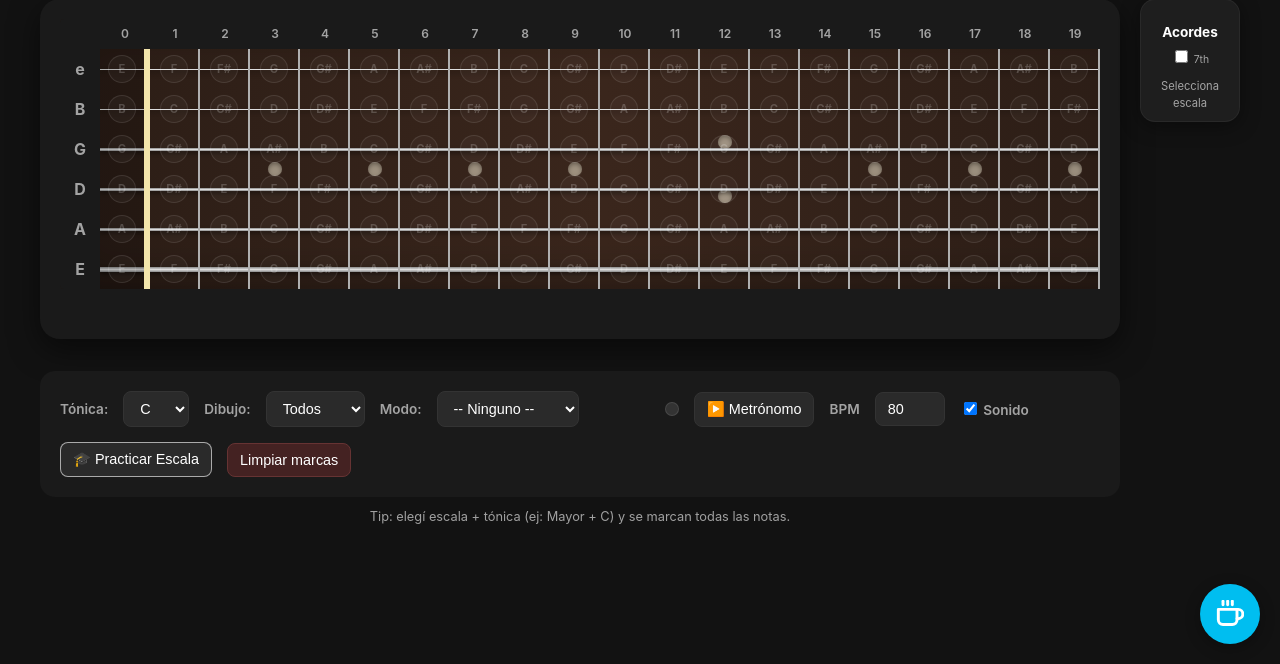
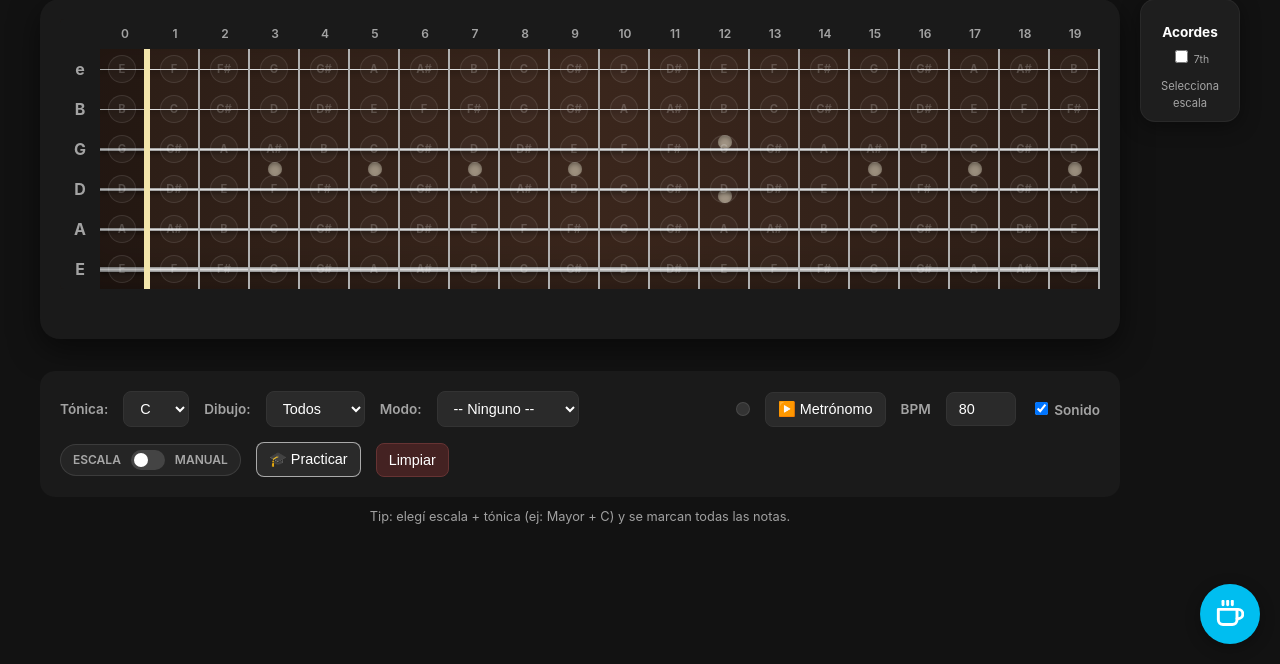
Before and after one commit to NachoGiam/escalasmusicales, a Flask app: page / in a window 1280 px wide. Shown: the part 136-800 px from the top of the page. Run offline with Flask 3, Linux system fonts and the light colour scheme.

Commit message:
Implementar selector de modo de práctica (Escala/Manual) y corregir orden de reproducción melódica

```diff
--- a/static/css/estilos.css
+++ b/static/css/estilos.css
@@ -791,6 +791,84 @@ button#clearBtn:hover {
 }
 
 /* Responsiveness */
+/* --- Practice Mode Toggle --- */
+.practice-mode-control {
+  display: flex;
+  align-items: center;
+  gap: 10px;
+  background: rgba(255, 255, 255, 0.05);
+  padding: 5px 12px;
+  border-radius: 20px;
+  border: 1px solid rgba(255, 255, 255, 0.1);
+}
+
+.mode-label {
+  font-size: 0.75rem;
+  color: var(--muted);
+  font-weight: 600;
+  text-transform: uppercase;
+}
+
+/* The switch - the box around the slider */
+.switch {
+  position: relative;
+  display: inline-block;
+  width: 34px;
+  height: 20px;
+}
+
+/* Hide default HTML checkbox */
+.switch input {
+  opacity: 0;
+  width: 0;
+  height: 0;
+}
+
+/* The slider */
+.slider {
+  position: absolute;
+  cursor: pointer;
+  top: 0;
+  left: 0;
+  right: 0;
+  bottom: 0;
+  background-color: #444;
+  transition: .4s;
+}
+
+.slider:before {
+  position: absolute;
+  content: "";
+  height: 14px;
+  width: 14px;
+  left: 3px;
+  bottom: 3px;
+  background-color: white;
+  transition: .4s;
+}
+
+input:checked+.slider {
+  background-color: #22c55e;
+  /* Green for manual mode */
+}
+
+input:focus+.slider {
+  box-shadow: 0 0 1px #22c55e;
+}
+
+input:checked+.slider:before {
+  transform: translateX(14px);
+}
+
+/* Rounded sliders */
+.slider.round {
+  border-radius: 20px;
+}
+
+.slider.round:before {
+  border-radius: 50%;
+}
+
 @media (max-width: 800px) {
   .main-layout {
     flex-direction: column;
--- a/static/js/script.js
+++ b/static/js/script.js
@@ -521,36 +521,57 @@ document.getElementById("practiceBtn").addEventListener("click", () => {
 function stopPractice() {
   clearInterval(practiceInterval);
   practiceRunning = false;
-  document.getElementById("practiceBtn").textContent = "🎓 Practicar Escala";
+  document.getElementById("practiceBtn").textContent = "🎓 Practicar";
   document.querySelectorAll(".cell.active-practice").forEach(el => el.classList.remove("active-practice"));
 }
 
 function startPractice() {
   if (!audioCtx) audioCtx = new (window.AudioContext || window.webkitAudioContext)();
-  const cells = Array.from(document.querySelectorAll(".cell.scale, .cell.root"));
+
+  const isManualMode = document.getElementById("practiceModeSwitch").checked;
+  let cells = [];
+
+  if (isManualMode) {
+    cells = Array.from(document.querySelectorAll(".cell.on"));
+    if (cells.length === 0) {
+      alert("Primero marca algunas notas manualmente (clic en el mástil).");
+      return;
+    }
+  } else {
+    cells = Array.from(document.querySelectorAll(".cell.scale, .cell.root"));
     if (cells.length === 0) {
       alert("Primero selecciona una escala y tónica.");
       return;
     }
-  const STRING_OFFSETS = { 0: 0, 1: 5, 2: 10, 3: 15, 4: 19, 5: 24 };
+  }
+
+  // Mapear celdas a objetos con datos necesarios
   practiceSequence = cells.map(cell => {
-    const sIdx = Number(cell.dataset.stringIndex);
-    const fret = Number(cell.dataset.fret);
-    const pitchVal = STRING_OFFSETS[sIdx] + fret;
-    return { cell, sIdx, fret, pitchVal };
+    return {
+      cell: cell,
+      sIdx: Number(cell.dataset.stringIndex),
+      fret: Number(cell.dataset.fret)
+    };
   });
+
+  // Orden: De Abajo (6ta, sIdx 0) hacia Arriba (1ra, sIdx 5)
+  // Y de Izquierda (fret 0) hacia Derecha (fret 20)
   practiceSequence.sort((a, b) => {
-    if (a.sIdx !== b.sIdx) return a.sIdx - b.sIdx;
-    return a.fret - b.fret;
+    if (a.sIdx !== b.sIdx) return a.sIdx - b.sIdx; // 0, 1, 2, 3, 4, 5
+    return a.fret - b.fret; // 0, 1, 2...
   });
+
   if (practiceSequence.length === 0) return;
+
+  // Ida y vuelta
   const descendingPart = [...practiceSequence].reverse().slice(1, -1);
   practiceSequence = practiceSequence.concat(descendingPart);
+
   practiceIndex = 0;
   const bpm = document.getElementById("bpmInput").value;
   const ms = 60000 / bpm;
   practiceRunning = true;
-  document.getElementById("practiceBtn").textContent = "⏹ Detener Práctica";
+  document.getElementById("practiceBtn").textContent = "⏹ Detener";
   runPracticeTick();
   practiceInterval = setInterval(runPracticeTick, ms);
 }
@@ -558,9 +579,11 @@ function startPractice() {
 function runPracticeTick() {
   document.querySelectorAll(".cell.active-practice").forEach(el => el.classList.remove("active-practice"));
   const item = practiceSequence[practiceIndex];
+  if (item && item.cell) {
     item.cell.classList.add("active-practice");
     if (document.getElementById("metroSound").checked) {
       playNote(item.sIdx, item.fret);
+    }
   }
   practiceIndex = (practiceIndex + 1) % practiceSequence.length;
 }
--- a/templates/index.html
+++ b/templates/index.html
@@ -5,7 +5,7 @@
   <meta charset="utf-8" />
   <meta name="viewport" content="width=device-width, initial-scale=1" />
   <title>Fretboard 0–12 (Escalas)</title>
-  <link rel="stylesheet" href="{{ url_for('static', filename='css/estilos.css') }}?v=14">
+  <link rel="stylesheet" href="{{ url_for('static', filename='css/estilos.css') }}?v=18">
 </head>
 
 <body>
@@ -56,9 +56,16 @@
             <input type="checkbox" id="metroSound" checked>
             Sonido
           </label>
-          <span class="spacer"></span>
-          <button id="practiceBtn" type="button" style="border-color: var(--muted)">🎓 Practicar Escala</button>
-          <button id="clearBtn" type="button">Limpiar marcas</button>
+          <div class="practice-mode-control">
+            <span class="mode-label">Escala</span>
+            <label class="switch">
+              <input type="checkbox" id="practiceModeSwitch">
+              <span class="slider round"></span>
+            </label>
+            <span class="mode-label">Manual</span>
+          </div>
+          <button id="practiceBtn" type="button" style="border-color: var(--muted)">🎓 Practicar</button>
+          <button id="clearBtn" type="button">Limpiar</button>
         </div>
         <div style="margin-top: 10px; opacity: 0.6; font-size: 0.8rem; text-align: center;">
           Tip: elegí escala + tónica (ej: Mayor + C) y se marcan todas las notas.
@@ -122,7 +129,7 @@
     </div>
   </div>
 
-  <script src="{{ url_for('static', filename='js/script.js') }}?v=14"></script>
+  <script src="{{ url_for('static', filename='js/script.js') }}?v=18"></script>
 </body>
 
 </html>
```
Also changed, not shown: index.html (+12 -6 lines). Lines whose indentation alone changed are shown as unchanged.
